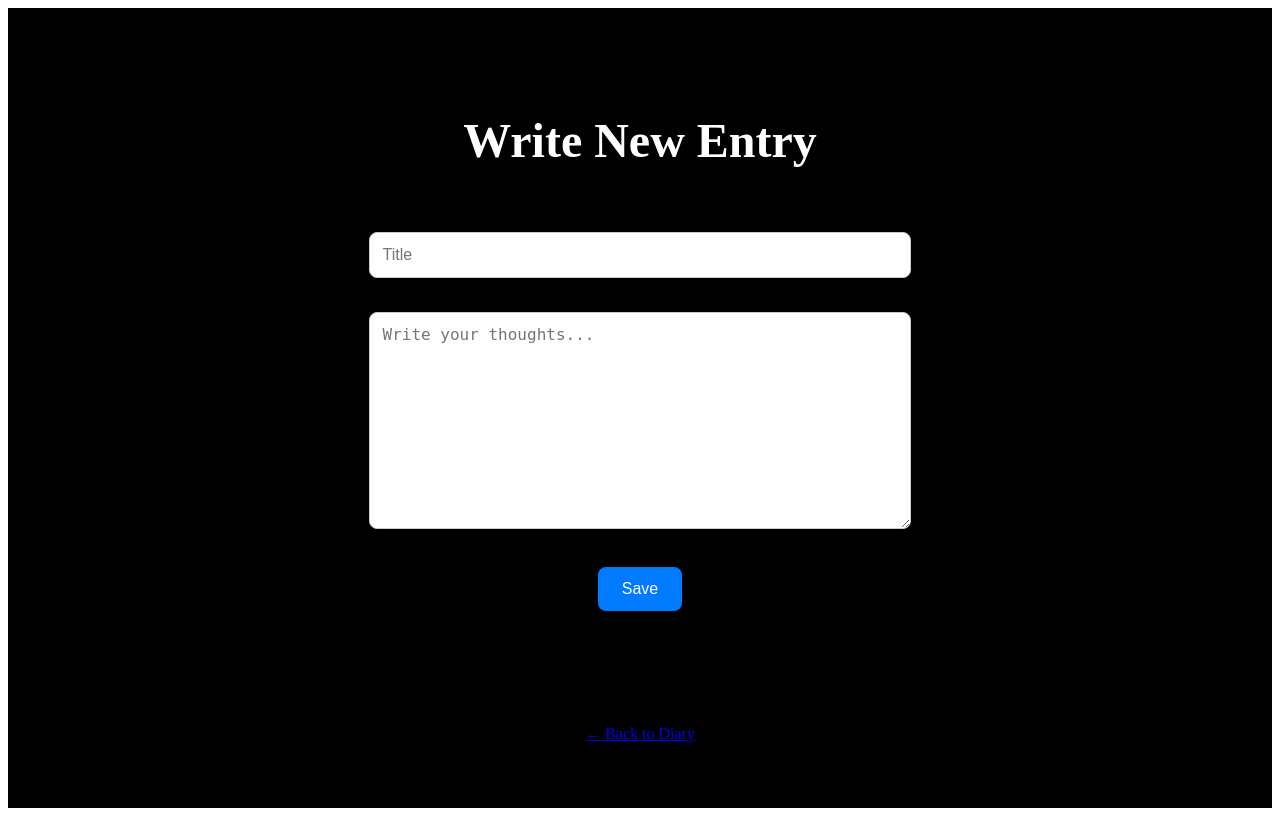
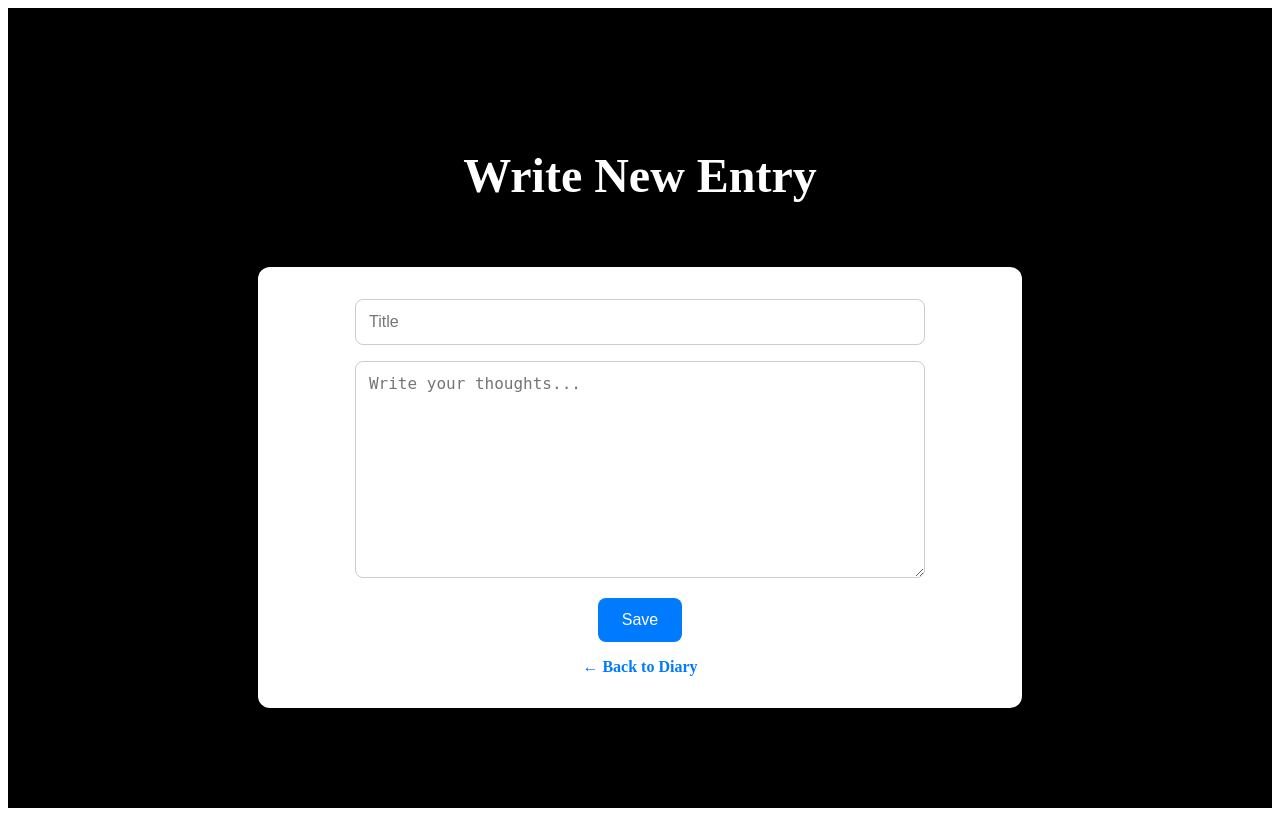
Before and after one commit to rikuto-mikado/python_practice, a Flask app: page /create in a window 1280 px wide. Run offline with Flask 3, Linux system fonts and the light colour scheme.

Commit message:
add some codes

```diff
--- a/diary_site/static/style.css
+++ b/diary_site/static/style.css
@@ -1,27 +1,31 @@
 @charset "UTF-8";
 
+#heroCotainer {
+    height: auto;
+}
+
+/* ===== 共通コンテナ（トップ・作成・編集） ===== */
 #heroContainer,
-#editContainer,
-#createContainer {
-    height: 100vh;
+#formContainer {
+    min-height: 100vh;
     display: flex;
     flex-direction: column;
     align-items: center;
     justify-content: center;
     text-align: center;
-    gap: 1rem;
+    gap: 3rem;
     background-color: #000;
-    gap: 3rem;
 }
 
+/* ===== 見出し（h1）共通スタイル ===== */
 #heroContainer h1,
-#editContainer h1,
-#createContainer h1 {
+#formContainer h1 {
     color: #fff;
     font-size: 3rem;
     margin-bottom: 1rem;
 }
 
+/* ===== ボックス共通（entryBox） ===== */
 .entryBox {
     background-color: #fff;
     padding: 2rem;
@@ -30,13 +34,17 @@
     width: 90%;
     max-width: 700px;
     display: flex;
+    flex-direction: column;
     align-items: center;
     justify-content: center;
     text-align: center;
 }
 
+/* ===== フォーム共通 ===== */
 form input[type="text"],
-form textarea {
+form textarea,
+.diaryForm input[type="text"],
+.diaryForm textarea {
   width: 100%;
   padding: 0.8rem;
   margin-bottom: 1rem;
@@ -47,7 +55,8 @@ form textarea {
   resize: vertical;
 }
 
-form button {
+form button,
+.diaryForm button {
   background-color: #007bff;
   color: white;
   border: none;
@@ -58,10 +67,26 @@ form button {
   transition: background-color 0.3s ease;
 }
 
-form button:hover {
+form button:hover,
+.diaryForm button:hover {
   background-color: #0056b3;
 }
 
+/* ===== リンク（entryBox内） ===== */
+.entryBox a {
+  text-decoration: none;
+  color: #007bff;
+  font-weight: bold;
+  transition: color 0.3s ease;
+  margin-top: 1rem;
+  display: inline-block;
+}
+
+.entryBox a:hover {
+  color: #0056b3;
+}
+
+/* ===== トップページの New Entry ボタン ===== */
 .selectBox a {
   text-decoration: none;
   color: white;
@@ -72,29 +97,20 @@ form button:hover {
   padding: 1rem;
 }
 
-.entryBox a {
-    text-decoration: none;
-    color: #007bff;
-    font-weight: bold;
-    transition: color 0.3s ease;
-}
-
-.entryBox a:hover {
-    color: #0056b3;
-}
-
+/* ===== リストと項目 ===== */
 .entryBox ul {
   list-style: none;
   padding: 0;
   margin: 0;
 }
 
-
 .entryBox small {
   color: #777;
   font-size: 0.9rem;
   font-style: normal;
 }
+
+/* ===== 編集/削除リンク ===== */
 .action-links {
   display: flex;
   align-items: center;
--- a/diary_site/templates/create.html
+++ b/diary_site/templates/create.html
@@ -6,15 +6,16 @@
   <link rel="stylesheet" href="{{ url_for('static', filename='style.css') }}">
 </head>
 <body>
-    <section id="createContainer">
+  <section id="formContainer">
     <h1>Write New Entry</h1>
-        <form method="POST">
-            <input type="text" name="title" placeholder="Title" required><br><br>
-            <textarea name="content" rows="10" cols="50" placeholder="Write your thoughts..." required></textarea><br><br>
+    <div class="entryBox">
+      <form method="POST" class="diaryForm">
+        <input type="text" name="title" placeholder="Title" required>
+        <textarea name="content" rows="10" placeholder="Write your thoughts..." required></textarea>
         <button type="submit">Save</button>
       </form>
-        <br>
       <a href="/">← Back to Diary</a>
+    </div>
   </section>
 </body>
 </html>
```
Also changed, not shown: diary_site/templates/edit.html (+4 -5 lines). Lines whose indentation alone changed are shown as unchanged.
